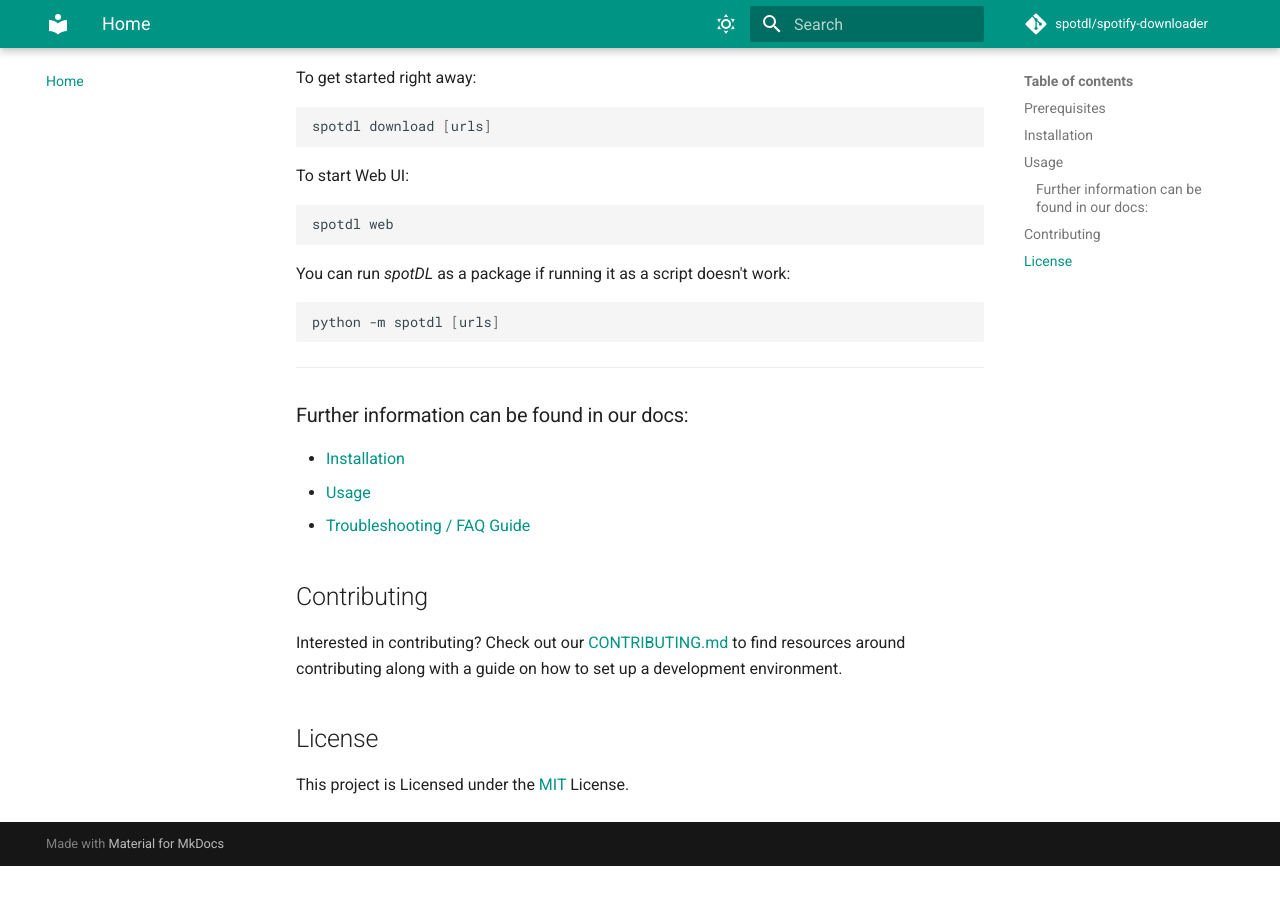
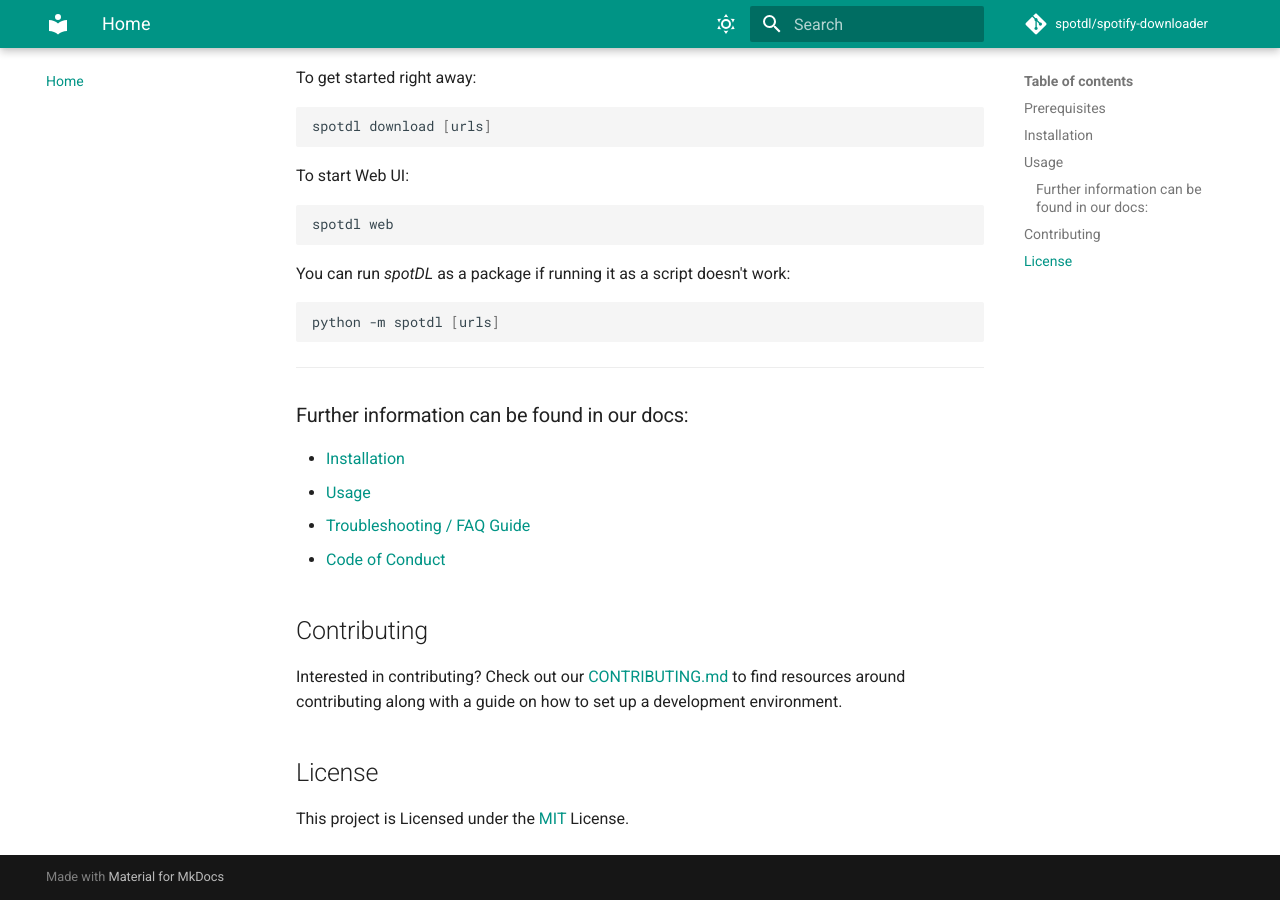
Before and after one commit to spotDL/spotify-downloader, an MkDocs documentation site: the page built from docs/index.md, in a window 1280 px wide and 900 px high, scrolled down 926 px. Built offline with MkDocs 1.6.1 and Material for MkDocs 9.7.7, drawn with Linux system fonts in a browser that asks for light colours; comment, search, counter and statistics services are not loaded; before the commit the page ends 1792 px from its top, so only the background shows below that.

Commit message:
update rtd links

```diff
--- a/docs/index.md
+++ b/docs/index.md
@@ -15,7 +15,7 @@
 
 ---
 
-**[Read the documentation on ReadTheDocs!](https://spotify-downloader.readthedocs.io/en/latest/)**
+**[Read the documentation on ReadTheDocs!](https://spotdl.readthedocs.io/projects/spotify-downloader/en/latest/)**
 
 ---
 
@@ -58,13 +58,14 @@
 
 ### Further information can be found in our docs:
 
-- [Installation](https://spotify-downloader.readthedocs.io/en/latest/installation/)
-- [Usage](https://spotify-downloader.readthedocs.io/en/latest/usage/)
-- [Troubleshooting / FAQ Guide](https://spotify-downloader.readthedocs.io/en/latest/troubleshooting/)
+- [Installation](https://spotdl.readthedocs.io/projects/spotify-downloader/en/latest/installation/)
+- [Usage](https://spotdl.readthedocs.io/projects/spotify-downloader/en/latest/usage/)
+- [Troubleshooting / FAQ Guide](https://spotdl.readthedocs.io/projects/spotify-downloader/en/latest/troubleshooting/)
+- [Code of Conduct](https://spotdl.readthedocs.io/projects/spotify-downloader/en/latest/CODE_OF_CONDUCT/)
 
 ## Contributing
 
-Interested in contributing? Check out our [CONTRIBUTING.md](https://spotify-downloader.readthedocs.io/en/latest/CONTRIBUTING/) to find
+Interested in contributing? Check out our [CONTRIBUTING.md](https://spotdl.readthedocs.io/projects/spotify-downloader/en/latest/CONTRIBUTING/) to find
 resources around contributing along with a guide on how to set up a development environment.
 
 ## License
```
Also changed, not shown: README.md (+2 -3 lines).
